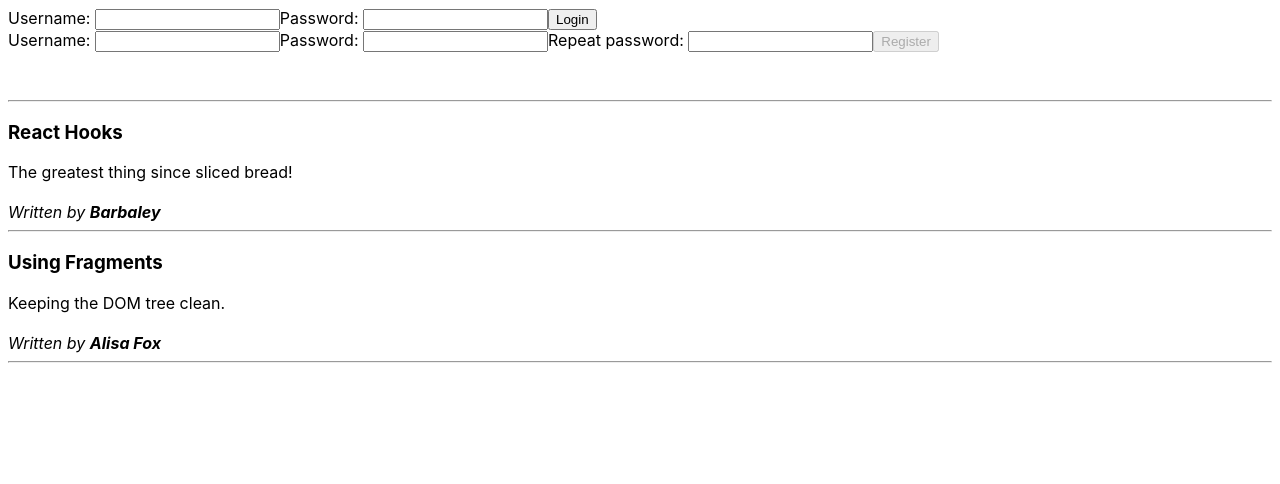
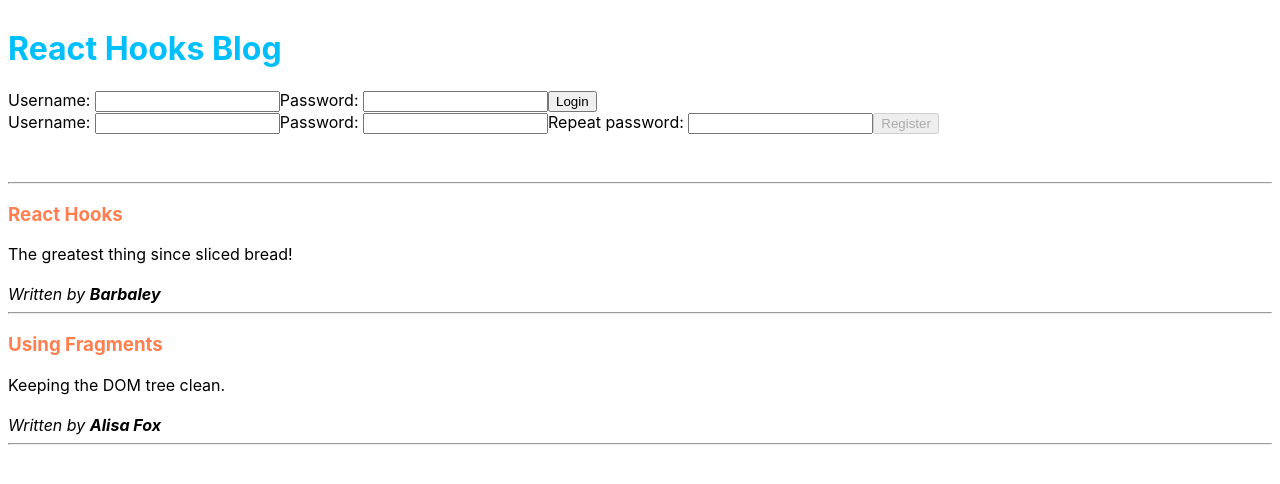
Before and after one commit to RailsReact/3-blog, a React (Create React App) app: page / in a window 1280 px wide. Shown: the top 484 px of the page. Built offline with nearby package versions, Linux system fonts and the light colour scheme.

Commit message:
useContext impl

```diff
--- a/src/App.js
+++ b/src/App.js
@@ -3,6 +3,7 @@ import PostList from './post/PostList'
 import CreatePost from './post/CreatePost'
 import UserBar from './user/UserBar'
 import appReducer from './reducers'
+import Header from './Header'
 
 const defaultPosts = [
   {title: "React Hooks", content: "The greatest thing since sliced bread!", author: "Barbaley"},
@@ -24,6 +25,7 @@ export default function App (){
 
   return(
     <div style={{ padding: 8 }}>
+      <Header text="React Hooks Blog" />
       <UserBar user={user} dispatch={dispatch} />
       <br />
      { user && <CreatePost user={user} posts={posts} dispatch={dispatch} />}
--- /dev/null
+++ b/src/Header.js
@@ -0,0 +1,12 @@
+import React, {useContext} from 'react'
+import {ThemeContext} from './contexts'
+
+const Header = ({text}) => {
+  const {primaryColor} = useContext(ThemeContext)
+
+  return (
+    <h1 style={{ color: primaryColor }}>{text}</h1>
+  )
+}
+
+export default Header
--- /dev/null
+++ b/src/contexts.js
@@ -0,0 +1,6 @@
+import React from 'react'
+
+export const ThemeContext = React.createContext({
+  primaryColor: 'deepskyblue',
+  secondaryColor: 'coral'
+})
--- a/src/post/Post.js
+++ b/src/post/Post.js
@@ -1,9 +1,12 @@
-import React from 'react'
+import React, { useContext } from 'react'
+import { ThemeContext } from '../contexts'
 
 export default function Post ({title, content, author}){
+  const {secondaryColor} = useContext(ThemeContext)
+
   return(
     <div>
-      <h3>{title}</h3>
+      <h3 style={{ color: secondaryColor }}>{title}</h3>
       <div>{content}</div>
       <br />
       <i>Written by <b>{author}</b></i>
```
